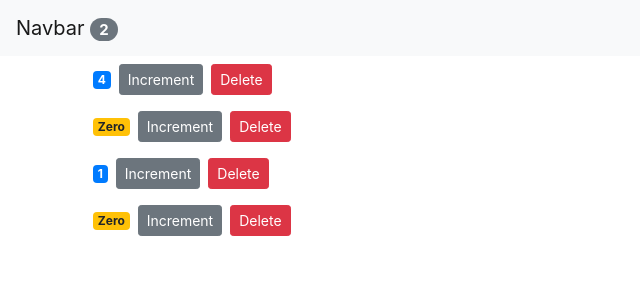
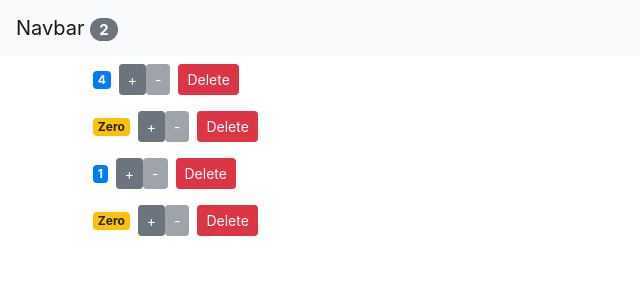
Before and after one commit to ivandtr/react-counter-app, a React (Create React App) app: page / in a window 1280 px wide. Shown: the top 300 px of the page, without its empty margins (0-640 px from the left). Built offline with nearby package versions, Linux system fonts and the light colour scheme.

Commit message:
Added handleDecrement to App component

```diff
--- a/src/App.js
+++ b/src/App.js
@@ -21,6 +21,14 @@
     this.setState({ counters });
   };
 
+  handleDecrement = (counter) => {
+    const counters = [...this.state.counters];
+    const index = counters.indexOf(counter);
+    counters[index] = { ...counter };
+    counters[index].value--;
+    this.setState({ counters });
+  };
+
   handleDelete = (counterId) => {
     const counters = this.state.counters.filter((c) => c.id !== counterId);
     this.setState({ counters });
@@ -36,6 +44,7 @@
           <Counters
             counters={this.state.counters}
             onIncrement={this.handleIncrement}
+            onDecrement={this.handleDecrement}
             onDelete={this.handleDelete}
           />
         </main>
--- a/src/components/counter.jsx
+++ b/src/components/counter.jsx
@@ -9,7 +9,14 @@
           onClick={() => this.props.onIncrement(this.props.counter)}
           className="btn btn-secondary btn-sm"
         >
-          Increment
+          +
+        </button>
+        <button
+          onClick={() => this.props.onDecrement(this.props.counter)}
+          className="btn btn-secondary btn-sm disabled"
+          disabled
+        >
+          -
         </button>
         <button
           onClick={() => this.props.onDelete(this.props.counter.id)}
@@ -27,6 +34,12 @@
     return classes;
   }
 
+  disableClass() {
+    let classes = 'btn btn-secondary btn-sm';
+    classes += this.props.counter.value === 0 ? 'disabled' : '';
+    return classes;
+  }
+
   formatCount() {
     const { value } = this.props.counter;
     return value === 0 ? 'Zero' : value;
--- a/src/components/counters.jsx
+++ b/src/components/counters.jsx
@@ -3,7 +3,7 @@
 
 class Counters extends Component {
   render() {
-    const { onDelete, onIncrement } = this.props;
+    const { onDelete, onIncrement, onDecrement } = this.props;
     return (
       <div>
         {this.props.counters.map((counter) => (
@@ -11,6 +11,7 @@
             key={counter.id}
             onDelete={onDelete}
             onIncrement={onIncrement}
+            onDecrement={onDecrement}
             counter={counter}
           />
         ))}
```
